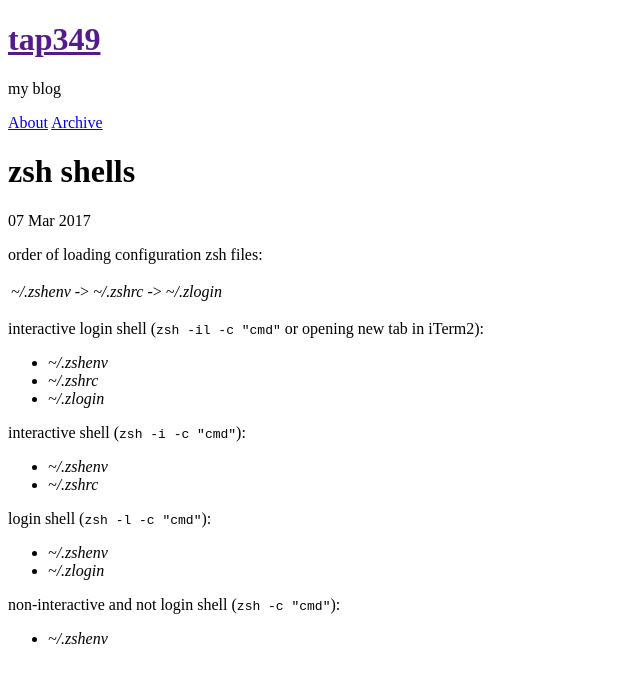
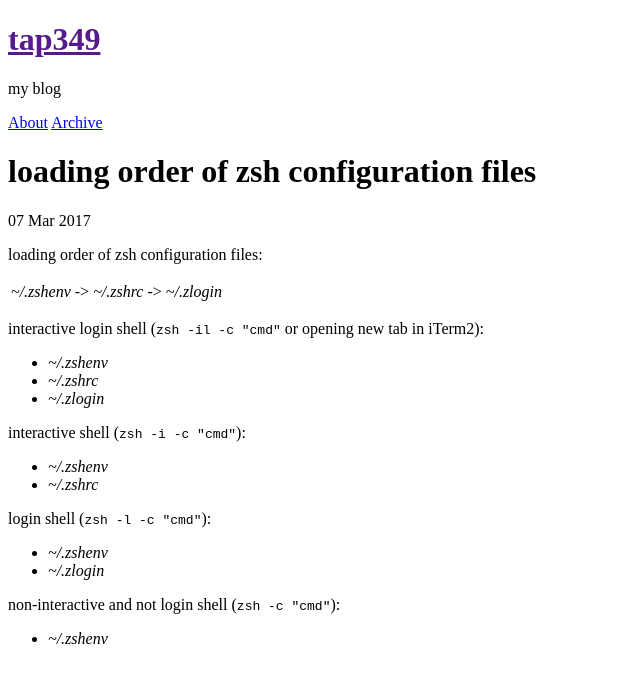
Before and after one commit to tap349/tap349.github.io, a Jekyll site: the page built from _posts/2017-03-07-loading-order-of-zsh-configuration-files.md, in a window 1280 px wide. Shown: the top 683 px of the page, without its empty margins (0-640 px from the left). Built offline with Jekyll 4.4.1, drawn with Linux system fonts in a browser that asks for light colours.

Commit message:
update 2017-03-07_13:08:40

```diff
--- a/_posts/2017-03-07-zsh-shells.md
+++ b/_posts/2017-03-07-loading-order-of-zsh-configuration-files.md
@@ -1,12 +1,12 @@
 ---
 layout: post
-title: zsh shells
+title: loading order of zsh configuration files
 date: 2017-03-07 12:58:19 +0300
 access: public
 categories: [zsh]
 ---
 
-order of loading configuration zsh files:
+loading order of zsh configuration files:
 
 | _~/.zshenv_ -> _~/.zshrc_ -> _~/.zlogin_
 
```
Also changed, not shown: _posts/2016-03-30-rbenv.md (+1 -0 lines), _posts/2016-10-03-macos-configuration.md (+1 -1 lines).
